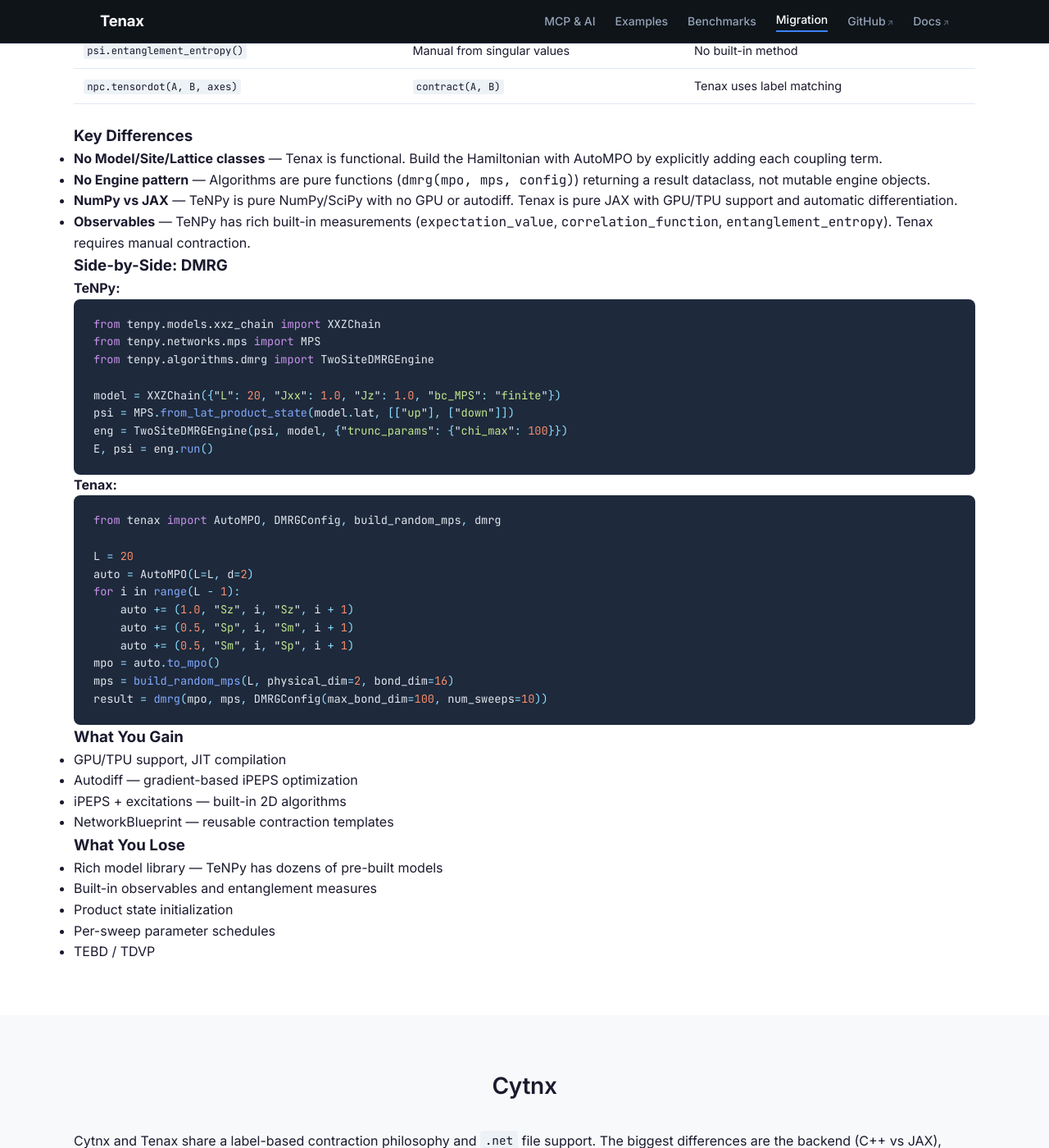
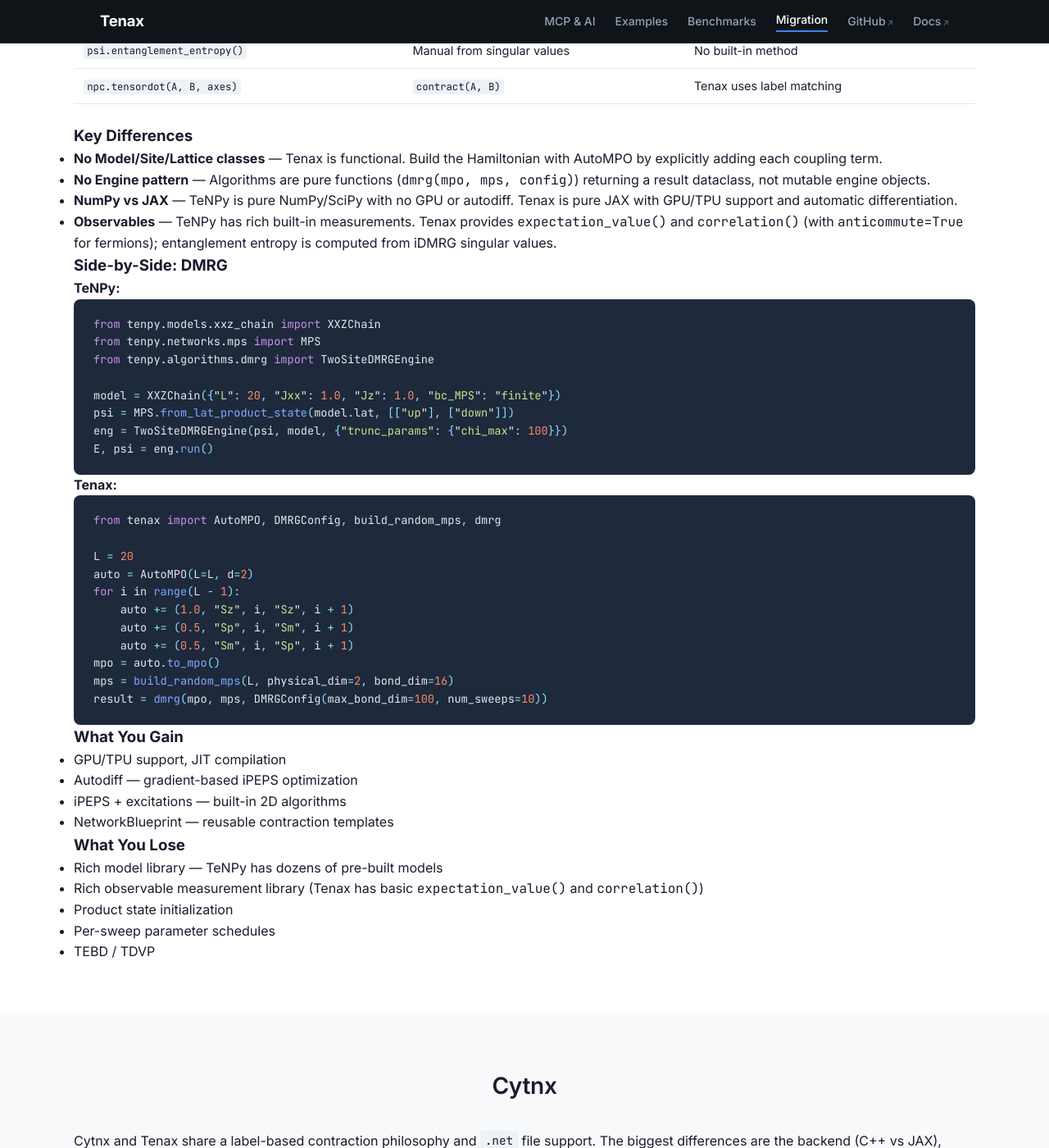
Before and after one commit to tenax-lab/tenax-lab.github.io, a Jekyll site: the page built from migration.md, in a window 1280 px wide and 1400 px high, scrolled down 3044 px. Shown: the whole window at 82% size. Built offline with Jekyll 4.4.1, drawn with Linux system fonts in a browser that asks for light colours; some of the changed text lies outside the part shown.

Commit message:
docs: update migration guides for Tenax observables API
Tenax now has built-in expectation_value() and correlation() with
anticommute=True support for fermionic correlators.

Co-Authored-By: Claude Opus 4.6 (1M context) <noreply@anthropic.com>

```diff
--- a/migration.md
+++ b/migration.md
@@ -108,7 +108,7 @@ result = dmrg(mpo, mps, config)
 
 - Tag system — replaced by simple string labels
 - Per-sweep bond dimension schedule — use multiple DMRG runs instead
-- Built-in `expect()` / `correlation_matrix()` — compute observables manually
+- Built-in `expect()` / `correlation_matrix()` — use `expectation_value()` / `correlation()` from `tenax.algorithms.observables`
 - TEBD / TDVP — not yet implemented
 - Non-Abelian symmetry — Tenax currently supports Abelian only (U(1), Z_n)
 
@@ -139,7 +139,7 @@ TeNPy uses an object-oriented hierarchy (Site → Lattice → Model → Engine).
 - **No Model/Site/Lattice classes** — Tenax is functional. Build the Hamiltonian with AutoMPO by explicitly adding each coupling term.
 - **No Engine pattern** — Algorithms are pure functions (`dmrg(mpo, mps, config)`) returning a result dataclass, not mutable engine objects.
 - **NumPy vs JAX** — TeNPy is pure NumPy/SciPy with no GPU or autodiff. Tenax is pure JAX with GPU/TPU support and automatic differentiation.
-- **Observables** — TeNPy has rich built-in measurements (`expectation_value`, `correlation_function`, `entanglement_entropy`). Tenax requires manual contraction.
+- **Observables** — TeNPy has rich built-in measurements. Tenax provides `expectation_value()` and `correlation()` (with `anticommute=True` for fermions); entanglement entropy is computed from iDMRG singular values.
 
 ### Side-by-Side: DMRG
 
@@ -182,7 +182,7 @@ result = dmrg(mpo, mps, DMRGConfig(max_bond_dim=100, num_sweeps=10))
 ### What You Lose
 
 - Rich model library — TeNPy has dozens of pre-built models
-- Built-in observables and entanglement measures
+- Rich observable measurement library (Tenax has basic `expectation_value()` and `correlation()`)
 - Product state initialization
 - Per-sweep parameter schedules
 - TEBD / TDVP
```
